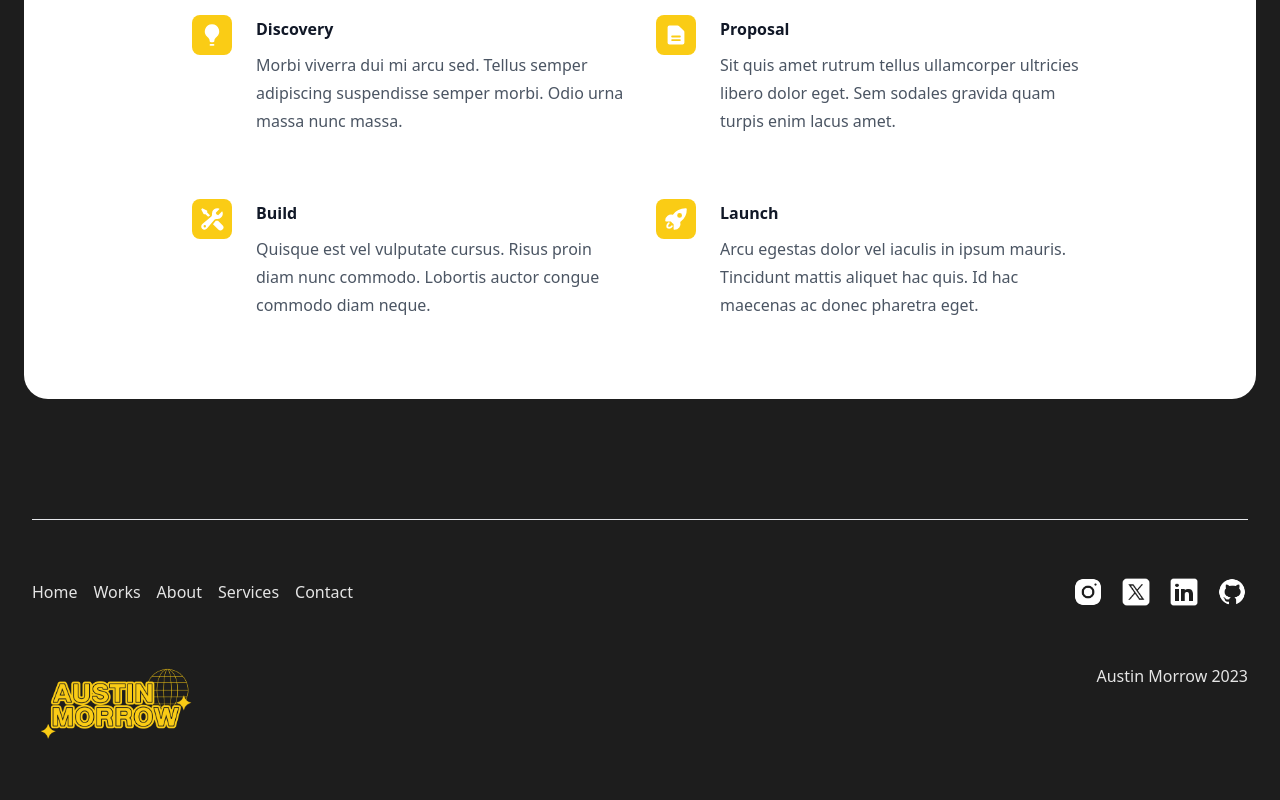
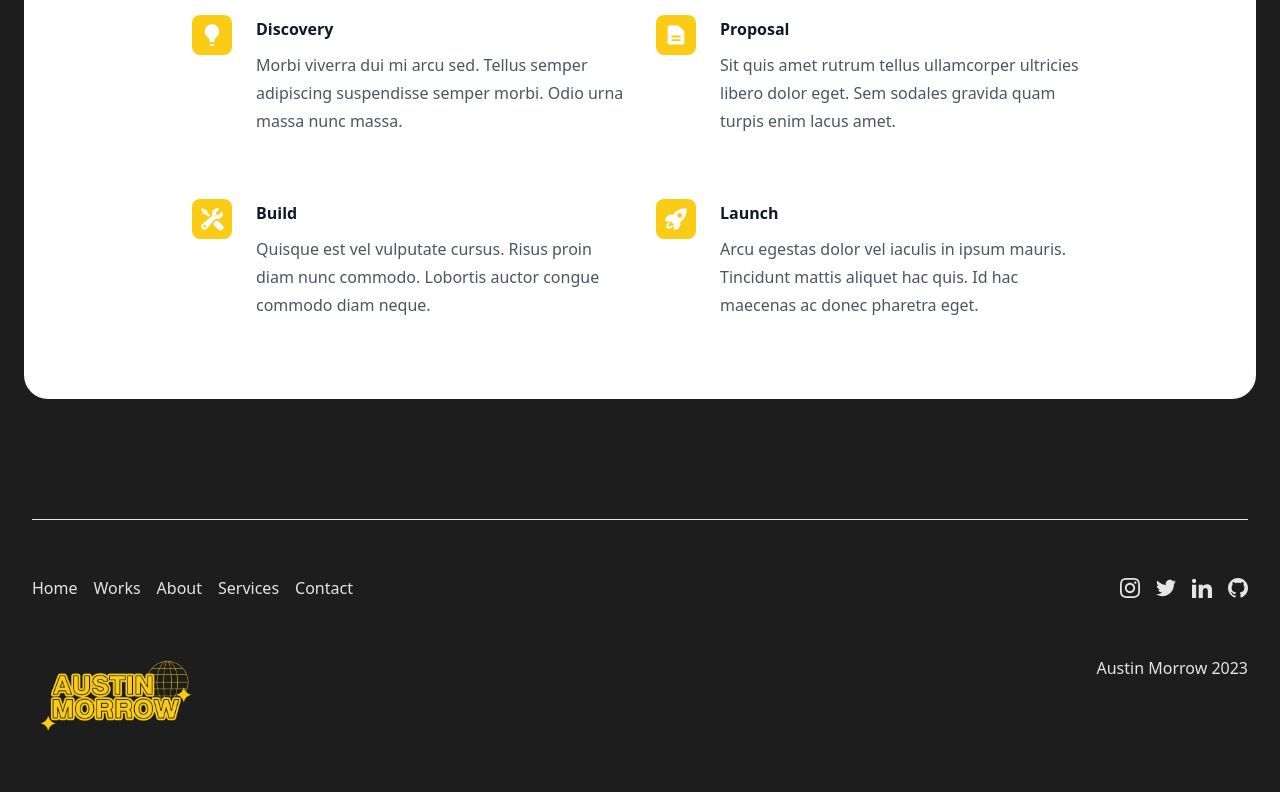
Before and after one commit to austin-morrow/austin-morrow, a React (Vite) app: page / in a window 1280 px wide. Shown: the part 3453-4253 px from the top of the page. Built offline with nearby package versions, Linux system fonts and the light colour scheme.

Commit message:
new official icons and fix scroll

```diff
--- a/src/components/Footer.jsx
+++ b/src/components/Footer.jsx
@@ -32,17 +32,45 @@
 
           <div className="flex items-center gap-x-8">
           <div className="pt-14 flex flex-row gap-x-4 text-primary-light-gray">
-            <div >
-              <img className="h-8" src={Instagram} alt="" />
+          <div>
+                          <svg
+                            xmlns="http://www.w3.org/2000/svg"
+                            class="h-5 w-5"
+                            fill="currentColor"
+                            viewBox="0 0 24 24"
+                          >
+                            <path d="M12 2.163c3.204 0 3.584.012 4.85.07 3.252.148 4.771 1.691 4.919 4.919.058 1.265.069 1.645.069 4.849 0 3.205-.012 3.584-.069 4.849-.149 3.225-1.664 4.771-4.919 4.919-1.266.058-1.644.07-4.85.07-3.204 0-3.584-.012-4.849-.07-3.26-.149-4.771-1.699-4.919-4.92-.058-1.265-.07-1.644-.07-4.849 0-3.204.013-3.583.07-4.849.149-3.227 1.664-4.771 4.919-4.919 1.266-.057 1.645-.069 4.849-.069zm0-2.163c-3.259 0-3.667.014-4.947.072-4.358.2-6.78 2.618-6.98 6.98-.059 1.281-.073 1.689-.073 4.948 0 3.259.014 3.668.072 4.948.2 4.358 2.618 6.78 6.98 6.98 1.281.058 1.689.072 4.948.072 3.259 0 3.668-.014 4.948-.072 4.354-.2 6.782-2.618 6.979-6.98.059-1.28.073-1.689.073-4.948 0-3.259-.014-3.667-.072-4.947-.196-4.354-2.617-6.78-6.979-6.98-1.281-.059-1.69-.073-4.949-.073zm0 5.838c-3.403 0-6.162 2.759-6.162 6.162s2.759 6.163 6.162 6.163 6.162-2.759 6.162-6.163c0-3.403-2.759-6.162-6.162-6.162zm0 10.162c-2.209 0-4-1.79-4-4 0-2.209 1.791-4 4-4s4 1.791 4 4c0 2.21-1.791 4-4 4zm6.406-11.845c-.796 0-1.441.645-1.441 1.44s.645 1.44 1.441 1.44c.795 0 1.439-.645 1.439-1.44s-.644-1.44-1.439-1.44z" />
+                          </svg>
                         </div>
                         <div>
-            <img className="h-8" src={Twitter} alt="" />
+                          <svg
+                            xmlns="http://www.w3.org/2000/svg"
+                            class="h-5 w-5"
+                            fill="currentColor"
+                            viewBox="0 0 24 24"
+                          >
+                            <path d="M24 4.557c-.883.392-1.832.656-2.828.775 1.017-.609 1.798-1.574 2.165-2.724-.951.564-2.005.974-3.127 1.195-.897-.957-2.178-1.555-3.594-1.555-3.179 0-5.515 2.966-4.797 6.045-4.091-.205-7.719-2.165-10.148-5.144-1.29 2.213-.669 5.108 1.523 6.574-.806-.026-1.566-.247-2.229-.616-.054 2.281 1.581 4.415 3.949 4.89-.693.188-1.452.232-2.224.084.626 1.956 2.444 3.379 4.6 3.419-2.07 1.623-4.678 2.348-7.29 2.04 2.179 1.397 4.768 2.212 7.548 2.212 9.142 0 14.307-7.721 13.995-14.646.962-.695 1.797-1.562 2.457-2.549z" />
+                          </svg>
                         </div>
                         <div>
-            <img className="h-8" src={LinkedIn} alt="" />
+                          <svg
+                            xmlns="http://www.w3.org/2000/svg"
+                            class="h-5 w-5"
+                            fill="currentColor"
+                            viewBox="0 0 24 24"
+                          >
+                            <path d="M4.98 3.5c0 1.381-1.11 2.5-2.48 2.5s-2.48-1.119-2.48-2.5c0-1.38 1.11-2.5 2.48-2.5s2.48 1.12 2.48 2.5zm.02 4.5h-5v16h5v-16zm7.982 0h-4.968v16h4.969v-8.399c0-4.67 6.029-5.052 6.029 0v8.399h4.988v-10.131c0-7.88-8.922-7.593-11.018-3.714v-2.155z" />
+                          </svg>
                         </div>
                         <div>
-            <img className="h-8" src={GitHub} alt="" />
+                          <svg
+                            xmlns="http://www.w3.org/2000/svg"
+                            class="h-5 w-5"
+                            fill="currentColor"
+                            viewBox="0 0 24 24"
+                          >
+                            <path d="M12 0c-6.626 0-12 5.373-12 12 0 5.302 3.438 9.8 8.207 11.387.599.111.793-.261.793-.577v-2.234c-3.338.726-4.033-1.416-4.033-1.416-.546-1.387-1.333-1.756-1.333-1.756-1.089-.745.083-.729.083-.729 1.205.084 1.839 1.237 1.839 1.237 1.07 1.834 2.807 1.304 3.492.997.107-.775.418-1.305.762-1.604-2.665-.305-5.467-1.334-5.467-5.931 0-1.311.469-2.381 1.236-3.221-.124-.303-.535-1.524.117-3.176 0 0 1.008-.322 3.301 1.23.957-.266 1.983-.399 3.003-.404 1.02.005 2.047.138 3.006.404 2.291-1.552 3.297-1.23 3.297-1.23.653 1.653.242 2.874.118 3.176.77.84 1.235 1.911 1.235 3.221 0 4.609-2.807 5.624-5.479 5.921.43.372.823 1.102.823 2.222v3.293c0 .319.192.694.801.576 4.765-1.589 8.199-6.086 8.199-11.386 0-6.627-5.373-12-12-12z" />
+                          </svg>
                         </div>
           </div>
           </div>
--- a/src/components/ScrollToTopButton.jsx
+++ b/src/components/ScrollToTopButton.jsx
@@ -3,6 +3,7 @@
 
 function ScrollToTopButton() {
   const [isVisible, setIsVisible] = useState(false);
+  const [prevScrollPos, setPrevScrollPos] = useState(0);
 
   const handleScrollToTop = () => {
     window.scrollTo({ top: 0, behavior: "smooth" });
@@ -10,9 +11,13 @@
 
   useEffect(() => {
     const handleScroll = () => {
-      const scrollTop = window.pageYOffset;
+      const currentScrollPos = window.pageYOffset;
 
-      setIsVisible(scrollTop > 0);
+      // Check if the user is scrolling up
+      setIsVisible(currentScrollPos < prevScrollPos && currentScrollPos > 0);
+
+      // Update the previous scroll position
+      setPrevScrollPos(currentScrollPos);
     };
 
     window.addEventListener("scroll", handleScroll);
@@ -20,7 +25,7 @@
     return () => {
       window.removeEventListener("scroll", handleScroll);
     };
-  }, []);
+  }, [prevScrollPos]);
 
   return (
     <>
--- a/src/pages/Home.jsx
+++ b/src/pages/Home.jsx
@@ -129,21 +129,21 @@
             <div className="flex flex-wrap justify-center gap-4 md:gap-x-16">
               <a>
                 <img
-                  className="w-auto h-96 rounded-xl cursor-pointer"
+                  className="w-auto h-96 rounded-xl cursor-pointer hover:-translate-y-1.5 hover:scale-100 duration-300"
                   src={One}
                   alt="Image 1"
                 />
               </a>
               <a>
                 <img
-                  className="w-auto h-96 rounded-xl cursor-pointer"
+                  className="w-auto h-96 rounded-xl cursor-pointer hover:-translate-y-1.5 hover:scale-100 duration-300"
                   src={Two}
                   alt="Image 2"
                 />
               </a>
               <a>
                 <img
-                  className="w-auto h-96 rounded-xl cursor-pointer"
+                  className="w-auto h-96 rounded-xl cursor-pointer hover:-translate-y-1.5 hover:scale-100 duration-300"
                   src={Three}
                   alt="Image 3"
                 />
```
Also changed, not shown: src/components/Header.jsx (+32 -8 lines). Lines whose indentation alone changed are shown as unchanged.
